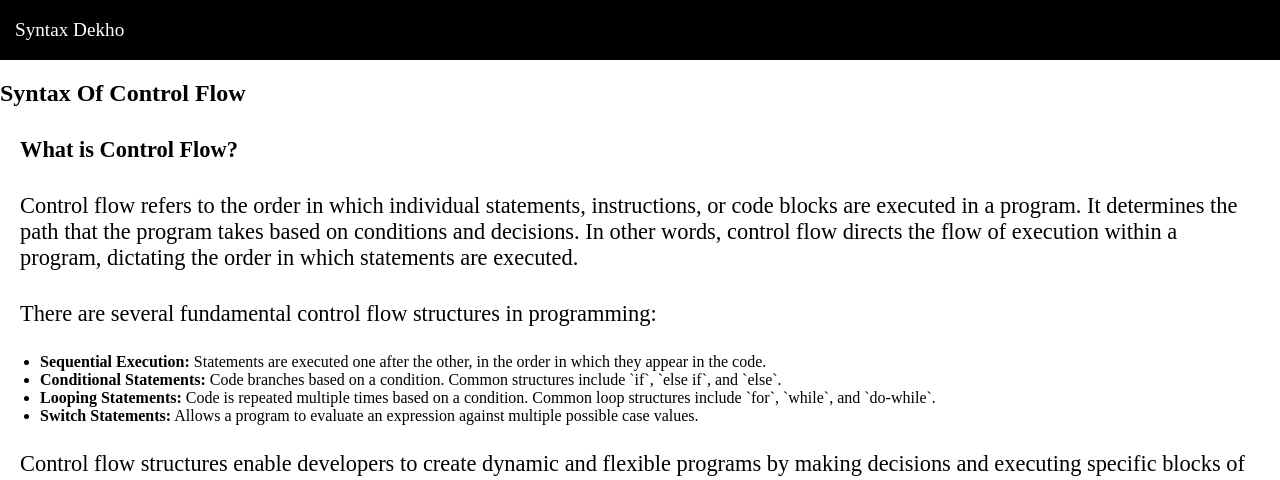
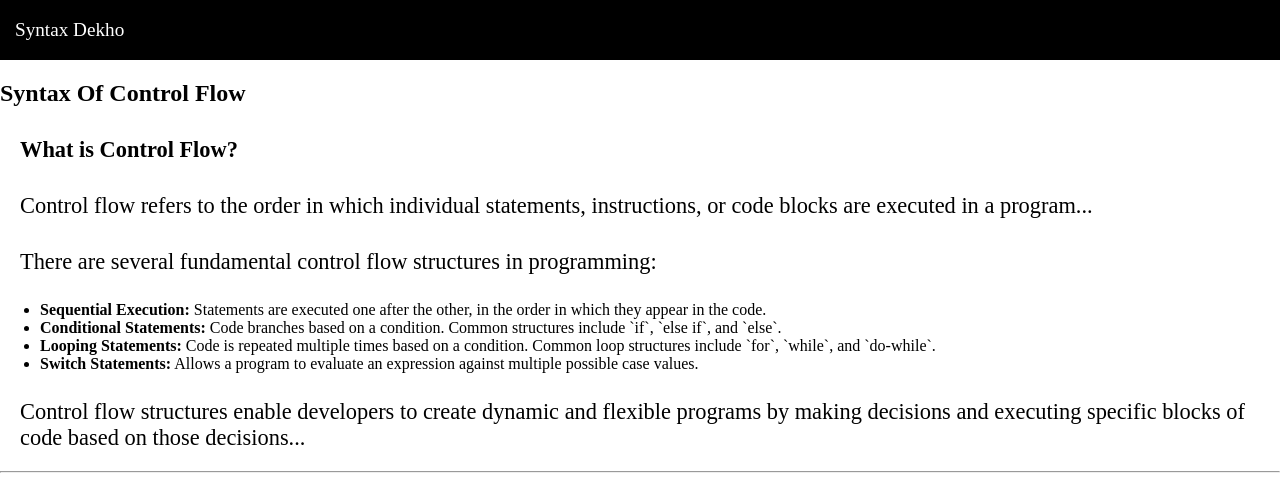
Before and after one commit to Jayjain25/Syntax_Dekho, a plain HTML site: page index.html in a window 1280 px wide. Shown: the top 480 px of the page. Drawn offline with Linux system fonts and the light colour scheme.

Commit message:
Adding Comments in Html Documnet

```diff
--- a/index.html
+++ b/index.html
@@ -2,33 +2,41 @@
 <html lang="en">
 
 <head>
+    <!-- Metadata -->
     <meta charset="UTF-8">
     <meta name="viewport" content="width=device-width, initial-scale=1.0">
+    <!-- Title of the Page -->
     <title>Project Syntax</title>
+    <!-- External Stylesheet Link -->
     <link rel="stylesheet" href="style.css">
+    <!-- External JavaScript Link -->
     <script src="script.js"></script>
 </head>
 
 <body>
+    <!-- Header Section -->
     <header>
         <nav>
             Syntax Dekho
         </nav>
     </header>
+
+    <!-- Main Content Section -->
     <section>
-        <!-- Introduction -->
+        <!-- Introduction to Control Flow -->
         <h2>Syntax Of Control Flow</h2>
         <p class="para"><b>What is Control Flow?</b></p>
+        <!-- Definition of Control Flow -->
         <p class="para">Control flow refers to the order in which individual statements, instructions, or code blocks
-            are executed in a program. It determines the path that the program takes based on conditions and
-            decisions. In other words, control flow directs the flow of execution within a program, dictating
-            the order in which statements are executed.</p>
+            are executed in a program...</p>
 
         <!-- Control Flow Structures -->
         <p class="para">There are several fundamental control flow structures in programming:</p>
+        <!-- List of Control Flow Structures -->
         <ul class="list">
             <li><b>Sequential Execution:</b> Statements are executed one after the other, in the order in which
                 they appear in the code.</li>
+            <!-- Other Control Flow Structures -->
             <li><b>Conditional Statements:</b> Code branches based on a condition. Common structures include
                 `if`, `else if`, and `else`.</li>
             <li><b>Looping Statements:</b> Code is repeated multiple times based on a condition. Common loop
@@ -37,49 +45,57 @@
                 case values.</li>
         </ul>
 
+        <!-- Explanation of Control Flow Importance -->
         <p class="para">Control flow structures enable developers to create dynamic and flexible programs by making
-            decisions and executing specific blocks of code based on those decisions. The ability to control the
-            flow of a program is crucial for writing efficient, functional, and meaningful code.</p>
+            decisions and executing specific blocks of code based on those decisions...</p>
 
+        <!-- Horizontal Line as a Separator -->
         <hr>
     </section>
 
+    <!-- Individual Sections for Each Control Flow Structure -->
+
+    <!-- IF Statement Section -->
     <div class="box">
         <div class="innerbox">
             <h1 class="keyword">IF Syntax</h1>
+            <!-- Explanation of IF Statement -->
             <p class="disc">
                 The "if" statement is a fundamental control flow statement used to make decisions in code. It allows you
                 to execute a block of code if a specified condition is true. Here's the basic syntax of an "if"
                 statement in several programming languages:
             </p>
+            <!-- Code Snippet for IF Statement -->
             <pre class="buttonData" id="if_syntax">
 if (condition) {
     // Code to be executed if the condition is true
 }
 </pre>
+            <!-- Example for IF Statement -->
             <pre class="buttonData" id="if_example">
 var age = 25;
 
 if (age >= 18) {
     console.log("You are an adult.");
 }
-
 </pre>
+            <!-- Buttons to Show Syntax and Example -->
             <button type="submit" id="if" class="button" onclick="showData('if_syntax')">Show Syntax</button>
             <button type="submit" id="ifex" class="button" onclick="showData('if_example')">Show Example</button>
         </div>
     </div>
 
-
+    <!-- IF-ELSE Statement Section -->
     <div class="box">
         <div class="innerbox">
             <h1 class="keyword">If Else Syntax</h1>
+            <!-- Explanation of IF-ELSE Statement -->
             <p class="disc">
-
                 The if-else statement is a fundamental control flow structure in programming. It allows a program to
                 make decisions based on whether a specified condition is true or false. Here's a general description of
                 the if-else statement:
             </p>
+            <!-- Code Snippet for IF-ELSE Statement -->
             <pre class="buttonData" id="if_else_syntax">
 if (condition) {
     // Code to be executed
@@ -89,6 +105,7 @@ if (condition) {
     // if the condition is false
 }
 </pre>
+            <!-- Example for IF-ELSE Statement -->
             <pre class="buttonData" id="if_else_example">
 var age = 25;
 
@@ -97,23 +114,25 @@ if (age >= 18) {
 } else {
     console.log("You are a minor.");
 }
-
 </pre>
+            <!-- Buttons to Show Syntax and Example -->
             <button type="submit" id="if" class="button" onclick="showData('if_else_syntax')">Show Syntax</button>
             <button type="submit" id="switchex" onclick="showData('if_else_example')" class="button">Show Example</button>
         </div>
     </div>
 
-
+    <!-- SWITCH Statement Section -->
     <div class="box">
         <div class="innerbox">
             <h1 class="keyword">Switch Syntax</h1>
+            <!-- Explanation of SWITCH Statement -->
             <p class="disc">
                 The switch statement is another control flow statement used in programming to evaluate an expression
                 against multiple possible case values. It provides an alternative to a series of if-else if-else
                 statements when you have a single expression with multiple possible matches. Here's the basic syntax for
                 the switch statement in various programming languages:
             </p>
+            <!-- Code Snippet for SWITCH Statement -->
             <pre class="buttonData" id="switch_syntax">
 switch (expression) {
     case value1:
@@ -129,8 +148,8 @@ switch (expression) {
         // Code to be executed
         // if no case matches the expression
 }
-
 </pre>
+            <!-- Example for SWITCH Statement -->
             <pre class="buttonData" id="switch_example">
 var day = "Monday";
 
@@ -144,84 +163,94 @@ switch (day) {
     default:
         console.log("It's a regular day.");
 }
-
 </pre>
+            <!-- Buttons to Show Syntax and Example -->
             <button type="submit" class="button" onclick="showData('switch_syntax')">Show Syntax</button>
             <button type="submit" id="ifelseex" class="button" onclick="showData('switch_example')">Show Example</button>
         </div>
     </div>
 
-
+    <!-- FOR Loop Section -->
     <div class="box">
         <div class="innerbox">
             <h1 class="keyword">For Loop Syntax</h1>
+            <!-- Explanation of FOR Loop -->
             <p class="disc">
                 A for loop is a control flow statement that allows you to repeatedly execute a block of code for a specified number of times. The general syntax of a for loop varies slightly between programming languages, but the basic structure is similar. Here's a typical representation:
             </p>
+            <!-- Code Snippet for FOR Loop -->
             <pre class="buttonData" id="for_syntax">
 for (initialization; condition; update) {
     // Code to be executed
     // in each iteration
 }
 </pre>
+            <!-- Example for FOR Loop -->
             <pre class="buttonData" id="for_example">
 for (var i = 0; i < 5; i++) {
     console.log(i);
 }
 </pre>
+            <!-- Buttons to Show Syntax and Example -->
             <button type="submit" onclick="showData('for_syntax')" class="button">Show Syntax</button>
             <button type="submit" onclick="showData('for_example')" class="button">Show Example</button>
         </div>
     </div>
 
-
+    <!-- WHILE Loop Section -->
     <div class="box">
         <div class="innerbox">
             <h1 class="keyword">While Loop Syntax</h1>
+            <!-- Explanation of WHILE Loop -->
             <p class="disc">
                 A while loop is another control flow statement that repeatedly executes a block of code as long as a specified condition is true. The loop continues to execute until the condition becomes false. The basic syntax of a while loop is as follows:
             </p>
+            <!-- Code Snippet for WHILE Loop -->
             <pre class="buttonData" id="while_syntax">
 while (condition) {
     // Code to be executed as long as
     // the condition is true
 }
 </pre>
+            <!-- Example for WHILE Loop -->
             <pre class="buttonData" id="while_example">
 var i = 0;
 while (i < 5) {
     console.log(i);
     i++;
 }
-
 </pre>
+            <!-- Buttons to Show Syntax and Example -->
             <button type="submit" onclick="showData('while_syntax')" class="button">Show Syntax</button>
             <button type="submit" onclick="showData('while_example')" class="button">Show Example</button>
         </div>
     </div>
 
-
+    <!-- DO-WHILE Loop Section -->
     <div class="box">
         <div class="innerbox">
             <h1 class="keyword">Do While Loop Syntax</h1>
+            <!-- Explanation of DO-WHILE Loop -->
             <p class="disc">
                 A do-while loop is a control flow statement that is similar to the while loop, but with a crucial difference: the do-while loop guarantees that the block of code inside the loop is executed at least once, even if the loop condition is initially false. The general syntax is as follows:
             </p>
+            <!-- Code Snippet for DO-WHILE Loop -->
             <pre class="buttonData" id="do_syntax">
 do {
     // Code to be executed
 } while (condition);
 </pre>
+            <!-- Example for DO-WHILE Loop -->
             <pre class="buttonData" id="do_example">
 var i = 0;
 do {
     console.log(i);
     i++;
 } while (i < 5);
-
 </pre>
-            <button type="submit" onclick="showData('do_syntax')"  class="button">Show Syntax</button>
-            <button type="submit" onclick="showData('do_example')"  class="button">Show Example</button>
+            <!-- Buttons to Show Syntax and Example -->
+            <button type="submit" onclick="showData('do_syntax')" class="button">Show Syntax</button>
+            <button type="submit" onclick="showData('do_example')" class="button">Show Example</button>
         </div>
     </div>
 </body>
```
Lines whose indentation alone changed are shown as unchanged.
